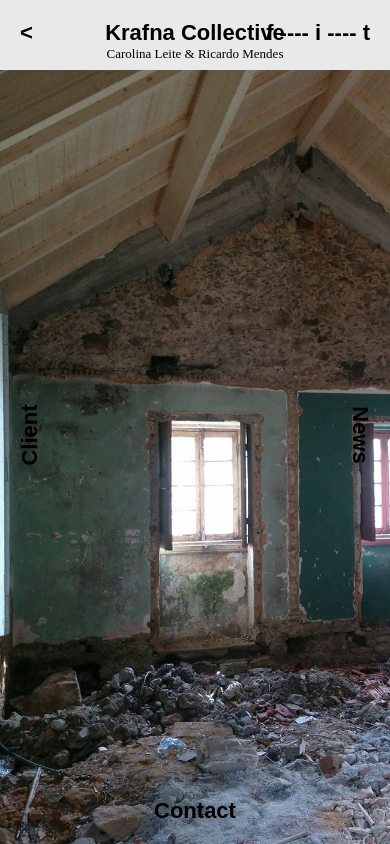
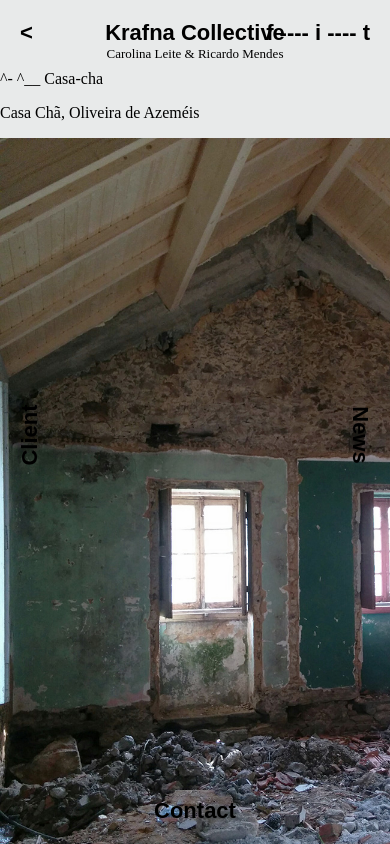
Before and after one commit to mendes-r/krafna-collective, an Angular app: page /project/01 in a window 390 px wide. Shown: the top 844 px of the page. Built offline with nearby package versions, Linux system fonts and the light colour scheme.

Commit message:
Add project name and description to the project page

```diff
--- a/src/app/project-slideshow/project-slider.component.css
+++ b/src/app/project-slideshow/project-slider.component.css
@@ -2,6 +2,12 @@
   width: 100%;
   margin: 0 auto;
   display: flex;
+}
+
+#project-name {
+  width: 100%;
+  font-family: "Times New Roman", Times, serif;
+  margin-bottom: -20px;
 }
 
 .slides-container {
@@ -17,8 +23,9 @@
   margin-left: 10px;
 }
 
-@media screen and (max-width:750px) {
-  .slide-wrapper {
+@media screen and (max-width: 750px) {
+  .slide-wrapper,
+  #project-name {
     max-width: 400px;
     display: block;
     margin: 0 auto;
@@ -35,8 +42,9 @@
   }
 }
 
-@media screen and (max-width:1125px) {
-  .slide-wrapper {
+@media screen and (max-width: 1125px) {
+  .slide-wrapper,
+  #project-name {
     max-width: 600px;
     display: block;
     margin: 0 auto;
--- a/src/app/project-slideshow/project-slider.component.html
+++ b/src/app/project-slideshow/project-slider.component.html
@@ -1,3 +1,7 @@
+<div id="project-name">^- ^__ {{ project.name | titlecase }}
+  <p>{{ project.description }}</p>
+</div>
+
 <div class="slide-wrapper">
   <div class="slides-container s-left">
     <img
```
